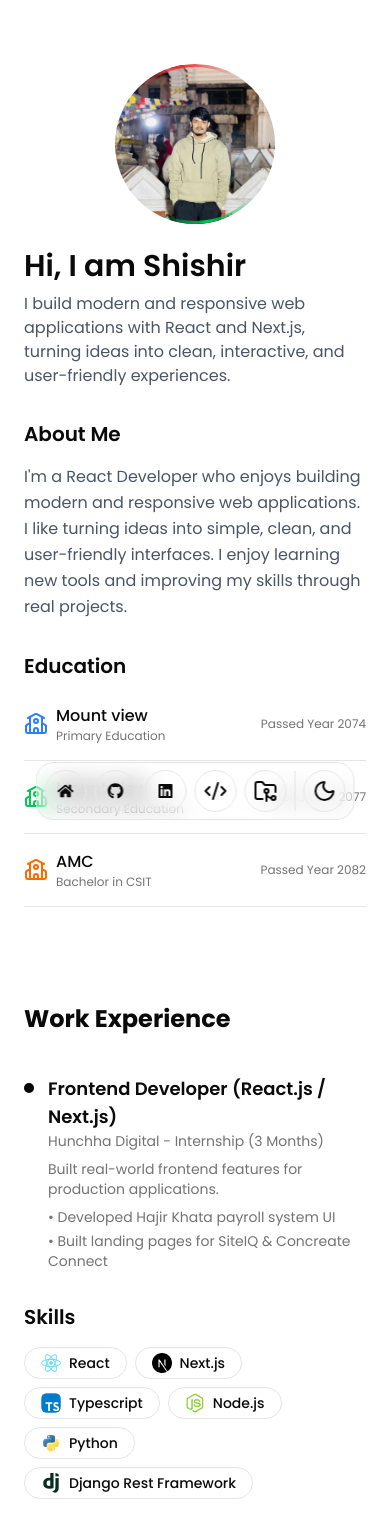
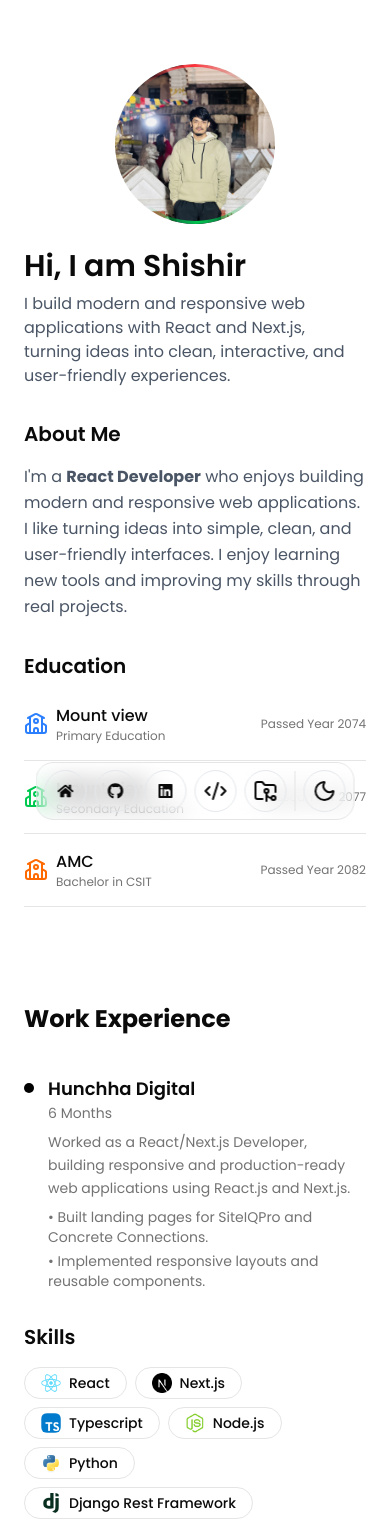
Before and after one commit to Shishir-8/my-portfolio, a Next.js app: page / in a window 390 px wide. Shown: the top 1529 px of the page. Built offline with nearby package versions, Linux system fonts and the light colour scheme.

Commit message:
feat: added another project

```diff
--- a/components/common/about.tsx
+++ b/components/common/about.tsx
@@ -1,11 +1,10 @@
-import React from "react";
 
 const About = () => {
   return (
     <section className="space-y-4">
       <h1 className="text-xl font-semibold dark:text-white">About Me</h1>
       <p className="text-gray-600 text-prose text-pretty leading-relaxed dark:text-gray-300">
-        I'm a React Developer who enjoys building modern and responsive web
+        I'm a <b>React Developer</b> who enjoys building modern and responsive web
         applications. I like turning ideas into simple, clean, and user-friendly
         interfaces. I enjoy learning new tools and improving my skills through
         real projects.
--- a/components/common/dock-section.tsx
+++ b/components/common/dock-section.tsx
@@ -1,8 +1,6 @@
 "use client";
 
 import { Dock, DockIcon } from "../ui/dock";
-import { FaGithub, FaHome, FaLinkedin } from "react-icons/fa";
-import { Code2, FolderGit2 } from "lucide-react";
 import {
   Tooltip,
   TooltipContent,
@@ -13,49 +11,19 @@ import Link from "next/link";
 import { AnimatedThemeToggler } from "../ui/animated-theme-toggler";
 import { Separator } from "../ui/separator";
 import { useTheme } from "next-themes";
+import { navLinks } from "@/lib/navbar-data";
 
 export default function DockSection() {
-  const navLinks = [
-    { id: 1, link: "/", label: "Home", icon: <FaHome />, external: false },
-    {
-      id: 2,
-      link: "https://github.com/shishir-8",
-      label: "Github",
-      icon: <FaGithub />,
-      external: true,
-    },
-    {
-      id: 3,
-      link: "/",
-      label: "Linkedin",
-      icon: <FaLinkedin />,
-      external: true,
-    },
-    {
-      id: 4,
-      link: "#skills",
-      label: "Skills",
-      icon: <Code2 />,
-      external: false,
-    },
-
-    {
-      id: 5,
-      link: "#projects",
-      label: "Projects",
-      icon: <FolderGit2 />,
-      external: false,
-    },
-  ];
-
-  const {theme, setTheme} = useTheme()
+  const { theme, setTheme } = useTheme();
 
   return (
     <>
       <div className="fixed z-50 bottom-6 left-1/2 -translate-x-1/2">
         <TooltipProvider>
           <Dock direction="middle">
-            {navLinks.map((item) => (
+            {navLinks.map((item) => {
+              const Icon = item.icon
+              return (
                 <DockIcon key={item.id} className="border border-gray-200">
                   <Tooltip>
                     <TooltipTrigger asChild>
@@ -65,10 +33,10 @@ export default function DockSection() {
                           target="_blank"
                           href={item.link}
                         >
-                        {item.icon}
+                          <Icon />
                         </a>
                       ) : (
-                      <Link href={item.link}>{item.icon}</Link>
+                        <Link href={item.link}><Icon /></Link>
                       )}
                     </TooltipTrigger>
                     <TooltipContent>
@@ -76,17 +44,19 @@ export default function DockSection() {
                     </TooltipContent>
                   </Tooltip>
                 </DockIcon>
-            ))}
+              );
+            })}
             <Separator orientation="vertical" />
 
             <DockIcon className="border border-gray-200">
-              <div className="flex h-full w-full items-center justify-center">
+              <div className="flex h-full w-full items-center justify-center transition duration-300">
                 <AnimatedThemeToggler
                   variant="circle"
                   fromCenter={true}
                   onClick={() => {
-                    setTheme(theme === "dark" ? "light": "dark")
-                  }} />
+                    setTheme(theme === "dark" ? "light" : "dark");
+                  }}
+                />
               </div>
             </DockIcon>
           </Dock>
--- a/components/common/hero-section.tsx
+++ b/components/common/hero-section.tsx
@@ -12,9 +12,8 @@ const HeroSection = () => {
         </h1>
 
         <p className="text-md lg:text-lg text-gray-600 dark:text-gray-300">
-          I build modern and responsive web applications with React and
-          Next.js, turning ideas into clean, interactive, and user-friendly
-          experiences.
+          I build modern and responsive web applications with React and Next.js,
+          turning ideas into clean, interactive, and user-friendly experiences.
         </p>
       </div>
 
--- /dev/null
+++ b/components/common/work-experience/work-card.tsx
@@ -0,0 +1,47 @@
+import React from "react";
+
+
+type CardProps = {
+    company: string;
+    duration: string;
+    description: string;
+    contributions: string[]
+}
+
+const ExperienceCard = ({
+  company,
+  duration,
+  description,
+  contributions,
+}: CardProps) => {
+  return (
+    <div className="relative pl-6">
+      {/* dot */}
+      <span className="absolute left-0 top-2 w-2.5 h-2.5 rounded-full bg-black" />
+
+      <div className="flex flex-col gap-2">
+        <div className="flex flex-col md:flex-row md:items-center md:justify-between">
+          <h2 className="text-lg font-semibold">{company}</h2>
+
+          <span className="text-sm text-muted-foreground">
+            {duration}
+          </span>
+        </div>
+
+        <p className="text-sm text-muted-foreground leading-relaxed">
+          {description}
+        </p>
+
+        {contributions?.length > 0 && (
+          <ul className="text-sm text-muted-foreground space-y-1">
+            {contributions.map((item, index) => (
+              <li key={index}>• {item}</li>
+            ))}
+          </ul>
+        )}
+      </div>
+    </div>
+  );
+};
+
+export default ExperienceCard;
--- a/components/common/work-experience/work-experience.tsx
+++ b/components/common/work-experience/work-experience.tsx
@@ -1,4 +1,7 @@
 import React from "react";
+import ExperienceCard from "./work-card";
+import { experiences } from "../../../lib/work-mock-data";
+
 
 const WorkExperience = () => {
   return (
@@ -6,41 +9,12 @@ const WorkExperience = () => {
       <h1 className="text-2xl font-bold mb-10">Work Experience</h1>
 
       <div className="space-y-10">
-
-        {/* Item */}
-        <div className="relative pl-6">
-
-          {/* dot */}
-          <span className="absolute left-0 top-2 w-2.5 h-2.5 rounded-full bg-black" />
-
-          {/* content */}
-          <div className="flex flex-col gap-2">
-
-            {/* title row */}
-            <div className="flex flex-col md:flex-row md:items-center md:justify-between">
-              <h2 className="text-lg font-semibold">
-                Frontend Developer (React.js / Next.js)
-              </h2>
-
-              <span className="text-sm text-muted-foreground">
-                Hunchha Digital - Internship (3 Months)
-              </span>
-            </div>
-
-            {/* company context */}
-            <p className="text-sm text-muted-foreground">
-              Built real-world frontend features for production applications.
-            </p>
-
-            {/* contributions */}
-            <ul className="text-sm text-muted-foreground space-y-1">
-              <li>• Developed Hajir Khata payroll system UI</li>
-              <li>• Built landing pages for SiteIQ & Concreate Connect</li>
-            </ul>
-
-          </div>
-        </div>
-
+        {experiences.map((experience, index) => (
+          <ExperienceCard
+            key={index}
+            {...experience}
+          />
+        ))}
       </div>
     </section>
   );
--- /dev/null
+++ b/lib/navbar-data.ts
@@ -0,0 +1,49 @@
+import { FaGithub, FaHome, FaLinkedin } from "react-icons/fa";
+import { Code2, FolderGit2 } from "lucide-react";
+import { IconType } from "react-icons";
+
+type NavLink = {
+  id: number;
+  link: string;
+  label: string;
+  icon: IconType;
+  external: boolean;
+};
+
+export const navLinks: NavLink[] = [
+  {
+    id: 1,
+    link: "/",
+    label: "Home",
+    icon: FaHome,
+    external: false,
+  },
+  {
+    id: 2,
+    link: "https://github.com/shishir-8",
+    label: "Github",
+    icon: FaGithub,
+    external: true,
+  },
+  {
+    id: 3,
+    link: "https://www.linkedin.com/in/shishir-oli-430268391/",
+    label: "Linkedin",
+    icon: FaLinkedin,
+    external: true,
+  },
+  {
+    id: 4,
+    link: "#skills",
+    label: "Skills",
+    icon: Code2,
+    external: false,
+  },
+  {
+    id: 5,
+    link: "#projects",
+    label: "Projects",
+    icon: FolderGit2,
+    external: false,
+  },
+] as const;
--- a/lib/project-data.ts
+++ b/lib/project-data.ts
@@ -7,5 +7,14 @@ export const projectData = [
         imageUrl: "/concrete.png",
         link: "https://concreteconnections.com.au/",
         description: "Concrete Connections is dedicated to providing reliable platform for builders, concrete suppliers, and pumpers to connect and collaborate. We strive to simplify the process of sourcing and delivering concrete, ensuring timely and efficient service for all our users."
+    },
+
+
+       {
+        id: 2,
+        title: "Site IQ Pro",
+        imageUrl: "/siteiq.png",
+        link: "https://siteiqpro.com.au/",
+        description: "SiteIQPro is dedicated to providing reliable payroll management solutions for businesses of all sizes. We streamline your HR processes with our comprehensive platform."
     }
 ]
--- /dev/null
+++ b/lib/work-mock-data.ts
@@ -0,0 +1,25 @@
+export const experiences = [
+  {
+    company: "Hunchha Digital",
+    duration: "6 Months",
+    description:
+      "Worked as a React/Next.js Developer, building responsive and production-ready web applications using React.js and Next.js.",
+    contributions: [
+      "Built landing pages for SiteIQPro and Concrete Connections.",
+      "Implemented responsive layouts and reusable components.",
+    ],
+  },
+
+  // {
+  //   company: "Another Company",
+  //   duration: "6 Months",
+  //   description:
+  //     "Developed frontend features and collaborated with designers to create modern user experiences.",
+  //   contributions: [
+  //     "Built dashboard interfaces",
+  //     "Optimized application performance",
+  //   ],
+  // },
+
+
+]
```
Also changed, not shown: public/siteiq.png (added). Lines whose indentation alone changed are shown as unchanged.
